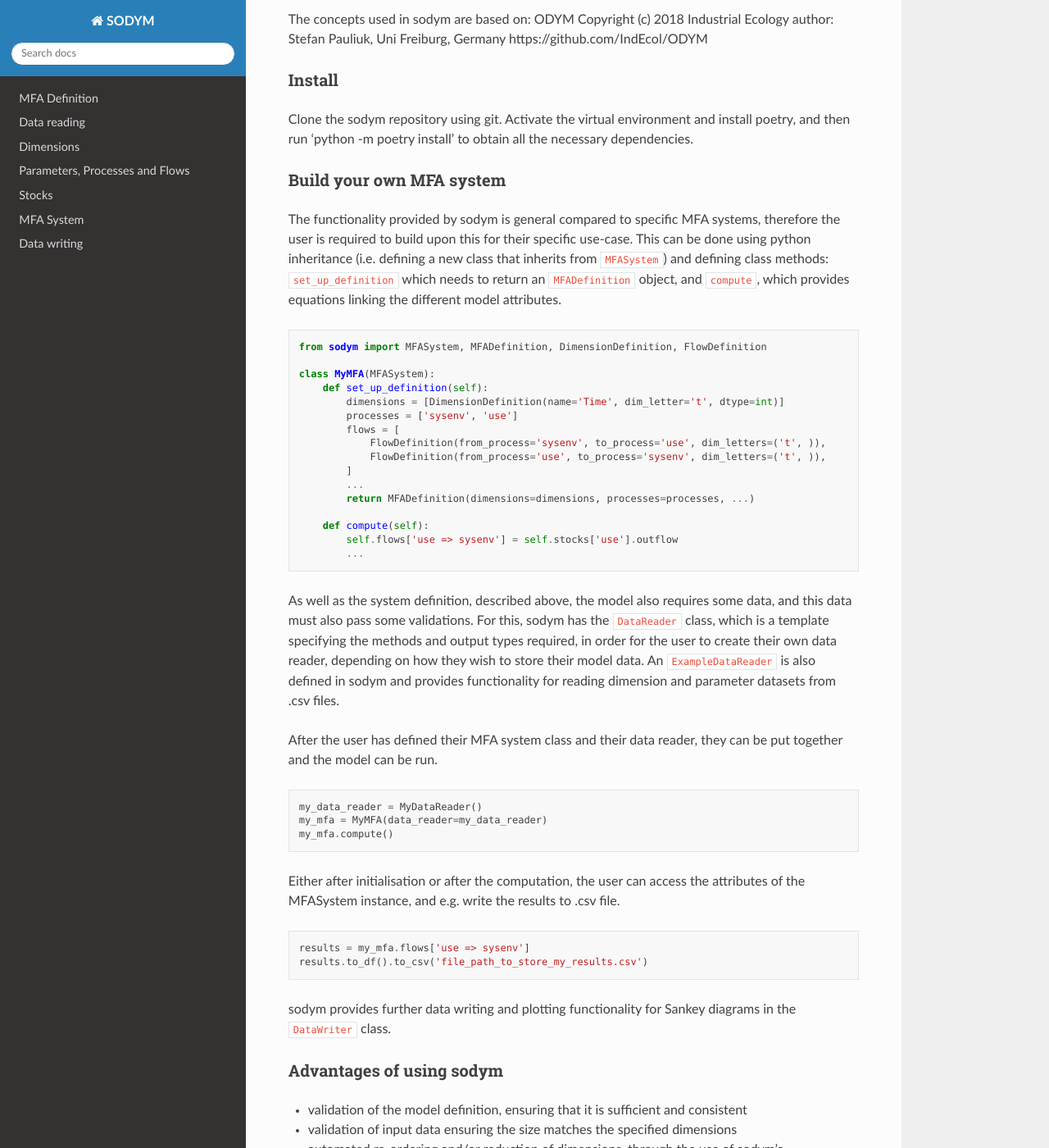
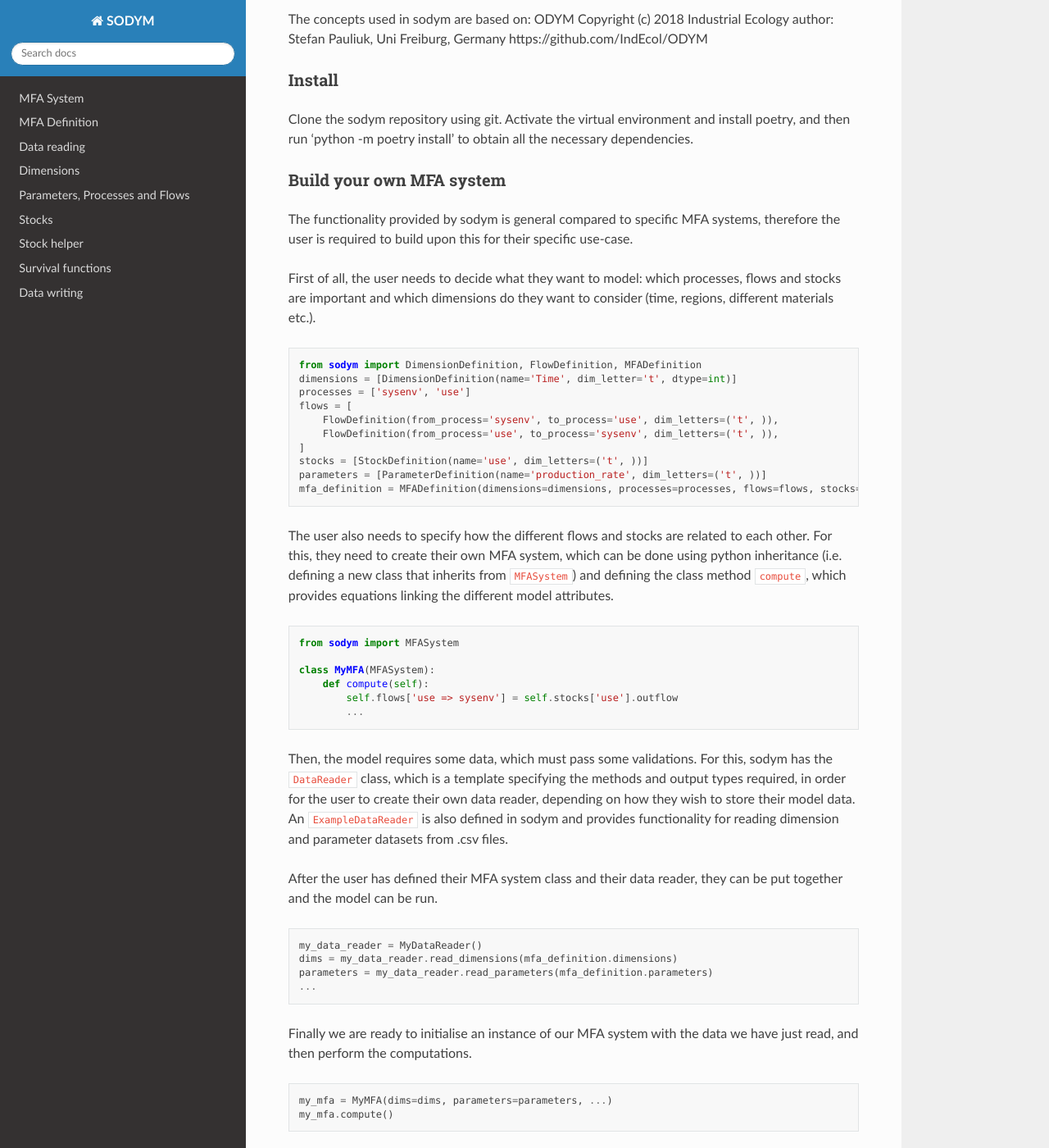
Before and after one commit to pik-piam/sodym, a Sphinx documentation site: the page built from docs/source/index.rst, in a window 1280 px wide and 1400 px high, scrolled down 277 px. Shown: the whole window at 82% size. Built offline with Sphinx 7.4.7 and the Read the Docs theme 2.0.0, drawn with Linux system fonts in a browser that asks for light colours; some of the changed text lies outside the part shown.

Commit message:
Update docs

````diff
--- a/README.md
+++ b/README.md
@@ -11,34 +11,53 @@ https://github.com/IndEcol/ODYM
 Clone the sodym repository using git. Activate the virtual environment and install poetry, and then run 'python -m poetry install' to obtain all the necessary dependencies.
 
 ## Build your own MFA system
-The functionality provided by sodym is general compared to specific MFA systems, therefore the user is required to build upon this for their specific use-case.
-This can be done using python inheritance (i.e. defining a new class that inherits from `MFASystem`) and defining class methods: `set_up_definition` which needs to return an `MFADefinition` object, and `compute`, which provides equations linking the different model attributes.
+The functionality provided by sodym is general compared to specific MFA systems,
+therefore the user is required to build upon this for their specific use-case.
+
+First of all, the user needs to decide what they want to model:
+which processes, flows and stocks are important and which dimensions do they want to consider
+(time, regions, different materials etc.).
 ```
-from sodym import MFASystem, MFADefinition, DimensionDefinition, FlowDefinition
+from sodym import DimensionDefinition, FlowDefinition, MFADefinition
+dimensions = [DimensionDefinition(name='Time', dim_letter='t', dtype=int)]
+processes = ['sysenv', 'use']
+flows = [
+    FlowDefinition(from_process='sysenv', to_process='use', dim_letters=('t', )),
+    FlowDefinition(from_process='use', to_process='sysenv', dim_letters=('t', )),
+]
+stocks = [StockDefinition(name='use', dim_letters=('t', ))]
+parameters = [ParameterDefinition(name='production_rate', dim_letters=('t', ))]
+mfa_definition = MFADefinition(dimensions=dimensions, processes=processes, flows=flows, stocks=stocks, parameters=parameters)
+```
+The user also needs to specify how the different flows and stocks are related to each other.
+For this, they need to create their own MFA system,
+which can be done using python inheritance
+(i.e. defining a new class that inherits from `MFASystem`)
+and defining the class method `compute`,
+which provides equations linking the different model attributes.
+```
+from sodym import MFASystem
 
 class MyMFA(MFASystem):
-    def set_up_definition(self):
-        dimensions = [DimensionDefinition(name='Time', dim_letter='t', dtype=int)]
-        processes = ['sysenv', 'use']
-        flows = [
-            FlowDefinition(from_process='sysenv', to_process='use', dim_letters=('t', )),
-            FlowDefinition(from_process='use', to_process='sysenv', dim_letters=('t', )),
-        ]
-        ...
-        return MFADefinition(dimensions=dimensions, processes=processes, ...)
-
     def compute(self):
         self.flows['use => sysenv'] = self.stocks['use'].outflow
         ...
 ```
-As well as the system definition, described above, the model also requires some data, and this data must also pass some validations.
+Then, the model requires some data, which must pass some validations.
 For this, sodym has the `DataReader` class, which is a template specifying the methods and output types required, in order for the user to create their own data reader, depending on how they wish to store their model data.
 An `ExampleDataReader` is also defined in sodym and provides functionality for reading dimension and parameter datasets from .csv files.
 
 After the user has defined their MFA system class and their data reader, they can be put together and the model can be run.
 ```
 my_data_reader = MyDataReader()
-my_mfa = MyMFA(data_reader=my_data_reader)
+dims = my_data_reader.read_dimensions(mfa_definition.dimensions)
+parameters = my_data_reader.read_parameters(mfa_definition.parameters)
+...
+```
+Finally we are ready to initialise an instance of our MFA system with the data we have just read,
+and then perform the computations.
+```
+my_mfa = MyMFA(dims=dims, parameters=parameters, ...)
 my_mfa.compute()
 ```
 Either after initialisation or after the computation, the user can access the attributes of the MFASystem instance, and e.g. write the results to .csv file.
--- a/docs/source/index.rst
+++ b/docs/source/index.rst
@@ -8,17 +8,25 @@ SODYM documentation
 .. include:: ../../README.md
    :parser: myst_parser.sphinx_
 
-Model components
-----------------
+MFA model and components
+------------------------
 .. toctree::
    :maxdepth: 1
 
+   sodym.mfa_system
    sodym.mfa_definition
    sodym.data_reader
    sodym.dimension
    sodym.named_dim_arrays
+
+Stocks
+~~~~~~
+.. toctree::
+   :maxdepth: 1
+
    sodym.stocks
-   sodym.mfa_system
+   sodym.stock_helper
+   sodym.survival_functions
 
 Data writing and plotting
 -------------------------
--- a/docs/source/sodym.mfa_system.rst
+++ b/docs/source/sodym.mfa_system.rst
@@ -1,8 +1,7 @@
 MFA System
 ----------
 .. automodule:: sodym.mfa_system
+   :inherited-members: BaseModel
 
 .. autosummary::
    :toctree: _autosummary
-
-   MFASystem
````
Also changed, not shown: docs/source/sodym.stock_helper.rst (added, +12 -0 lines), docs/source/sodym.survival_functions.rst (added, +13 -0 lines), 5 other files.
